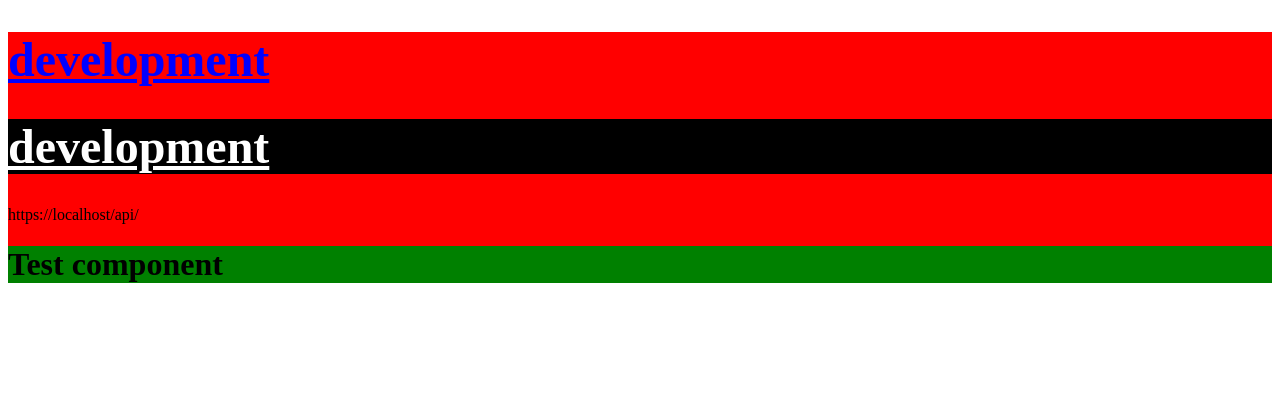
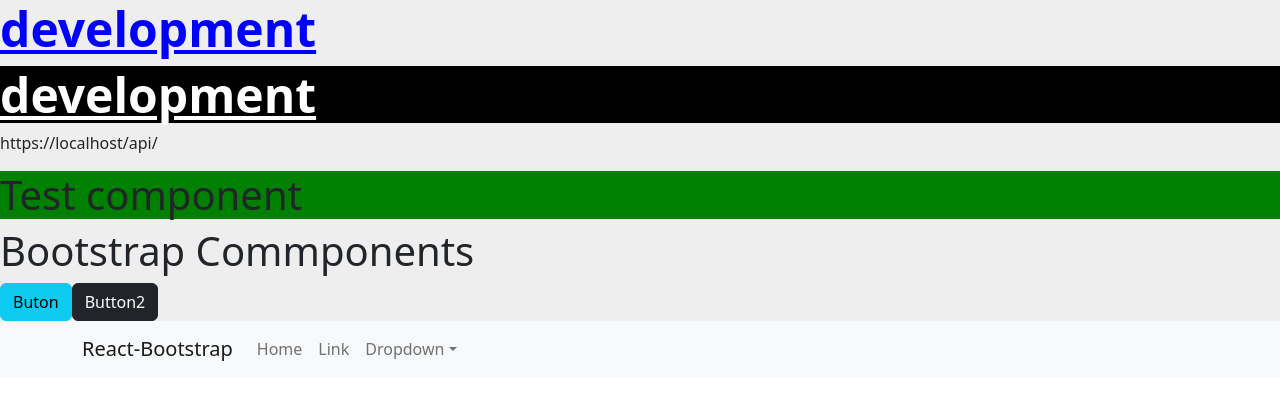
Before and after one commit to GoktugYesi/react-starter-kit, a React (Create React App) app: page / in a window 1280 px wide. Shown: the top 400 px of the page. Built offline with nearby package versions, Linux system fonts and the light colour scheme.

Commit message:
React-Bootstrap

```diff
--- a/package.json
+++ b/package.json
@@ -6,7 +6,9 @@
     "@testing-library/jest-dom": "^5.16.5",
     "@testing-library/react": "^13.4.0",
     "@testing-library/user-event": "^13.5.0",
+    "bootstrap": "^5.2.3",
     "react": "^18.2.0",
+    "react-bootstrap": "^2.7.2",
     "react-dom": "^18.2.0",
     "react-scripts": "5.0.1",
     "styled-components": "^5.3.6",
--- a/src/App.js
+++ b/src/App.js
@@ -1,6 +1,8 @@
 import logo from './logo.svg';
 import Test from './Test';
 import { Title } from './Components';
+import Bottstrap from './Bootstrap';
+
 
 import styles from './App.module.css';
 
@@ -21,6 +23,7 @@
       <img src="/logo192.png" alt="" />
       }
       <Test />
+      <Bottstrap />
     </div>
 
   );
--- a/src/App.module.css
+++ b/src/App.module.css
@@ -1,3 +1,3 @@
 .App{
-    background-color: red;
+    background-color: #eee;
 }
--- /dev/null
+++ b/src/Bootstrap.js
@@ -0,0 +1,40 @@
+import { Button, Nav, Navbar, NavDropdown, Container} from 'react-bootstrap';
+import 'bootstrap/dist/css/bootstrap.min.css';
+
+
+function Bottstrap() {
+    return (
+        <div>
+            <h1>Bootstrap Commponents</h1>
+
+            <Button variant='info'>Buton</Button>
+            <Button variant='dark'>Button2</Button>
+
+            <Navbar bg="light" expand="lg">
+      <Container>
+        <Navbar.Brand href="#home">React-Bootstrap</Navbar.Brand>
+        <Navbar.Toggle aria-controls="basic-navbar-nav" />
+        <Navbar.Collapse id="basic-navbar-nav">
+          <Nav className="me-auto">
+            <Nav.Link href="#home">Home</Nav.Link>
+            <Nav.Link href="#link">Link</Nav.Link>
+            <NavDropdown title="Dropdown" id="basic-nav-dropdown">
+              <NavDropdown.Item href="#action/3.1">Action</NavDropdown.Item>
+              <NavDropdown.Item href="#action/3.2">
+                Another action
+              </NavDropdown.Item>
+              <NavDropdown.Item href="#action/3.3">Something</NavDropdown.Item>
+              <NavDropdown.Divider />
+              <NavDropdown.Item href="#action/3.4">
+                Separated link
+              </NavDropdown.Item>
+            </NavDropdown>
+          </Nav>
+        </Navbar.Collapse>
+      </Container>
+    </Navbar>
+        </div>
+    )
+}
+
+export default Bottstrap
```
Also changed, not shown: 1 other file (tests, documents, lock files or other folders).
